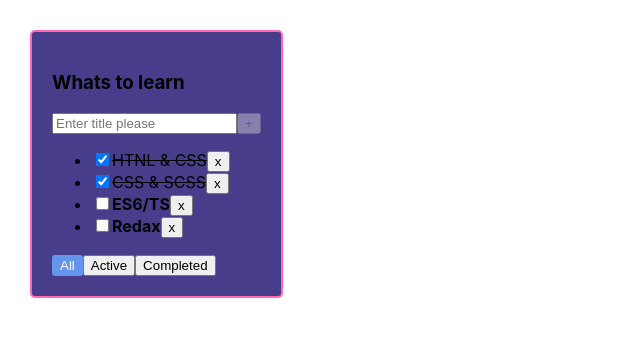
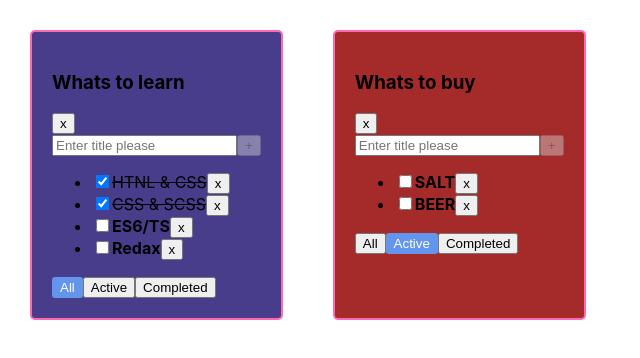
Before and after one commit to Alex62510/1-todolist, a React (Create React App) app: page / in a window 1280 px wide. Shown: the top 358 px of the page, without its empty margins (0-640 px from the left). Built offline with nearby package versions, Linux system fonts and the light colour scheme.

Commit message:
commit-05- todolists in useState

```diff
--- a/src/App.tsx
+++ b/src/App.tsx
@@ -9,59 +9,89 @@ export type TaskType = {
     title: string
     isDone: boolean
 }
+export type TodolistType = {
+    id: string
+    title: string
+    filter: FilterVuluesType
+
+}
+type TaskStateType = {
+    [todlistId: string]: Array<TaskType>
+}
 
 function App(): JSX.Element {
+    const TodolistId_1 = v1()
+    const TodolistId_2 = v1()
 
-    const [tasks, setTasks] = useState<Array<TaskType>>([
-        {id: v1(), title: "HTNL & CSS", isDone: true},
-        {id: v1(), title: "CSS & SCSS", isDone: true},
-        {id: v1(), title: "ES6/TS", isDone: false},
-        {id: v1(), title: "Redax", isDone: false},
+    const [todoLists, setTodolists] = useState<Array<TodolistType>>([
+        {id: TodolistId_1, title: "Whats to learn", filter: "All"},
+        {id: TodolistId_2, title: "Whats to buy", filter: "Active"},
     ])
-    const [filter, setFilter] = useState<FilterVuluesType>("All")
 
-    const changeTodoListFilter = (filter: FilterVuluesType) => {
-        setFilter(filter)
+    const [tasks, setTasks] = useState<TaskStateType>({
+        [TodolistId_1]: [
+            {id: v1(), title: "HTNL & CSS", isDone: true},
+            {id: v1(), title: "CSS & SCSS", isDone: true},
+            {id: v1(), title: "ES6/TS", isDone: false},
+            {id: v1(), title: "Redax", isDone: false}
+        ],
+        [TodolistId_2]: [
+            {id: v1(), title: "WATER", isDone: true},
+            {id: v1(), title: "BREAD", isDone: true},
+            {id: v1(), title: "SALT", isDone: false},
+            {id: v1(), title: "BEER", isDone: false}
+        ]
+    })
+    const addTask = (title: string, todlistId: string) => {
+        const newTask: TaskType = {id: v1(), title: title, isDone: true}
+        setTasks({...tasks, [todlistId]: [newTask, ...tasks[todlistId]]})
     }
-    const addTask = (title: string) => {
-        const newTask: TaskType = {
-            id: v1(), title: title, isDone: true
-        }
-        setTasks([newTask, ...tasks])
+    const remoteTask = (taskId: string, todlistId: string) => {
+        setTasks({...tasks, [todlistId]: tasks[todlistId].filter(task => task.id !== taskId)})
+
     }
-    const remoteTask = (taskId: string) => {
-        setTasks(tasks.filter(task => task.id !== taskId))
-        console.log(tasks)
+    const changeTaskStatus = (taskId: string, newisDone: boolean, todlistId: string) => {
+        setTasks({...tasks, [todlistId]: tasks[todlistId].map(t => t.id === taskId ? {...t, isDone: newisDone} : t)})
     }
-    const changeTaskStatus = (taskId: string, newisDone: boolean) => {
-        setTasks(tasks.map(t => t.id === taskId ? {...t, isDone: newisDone} : t))
+    const changeTodoListFilter = (filter: FilterVuluesType, todlistId: string) => {
+        setTodolists(todoLists.map(t => t.id === todlistId ? {...t, filter: filter} : t))
     }
 
     const getFiltredTaskForRender = (taskslist: Array<TaskType>, filterValue: FilterVuluesType) => {
         switch (filterValue) {
             case "Active":
-                return  taskslist.filter((t) => !t.isDone)
+                return taskslist.filter((t) => !t.isDone)
             case "Completed":
-                return  taskslist.filter((t) => t.isDone)
+                return taskslist.filter((t) => t.isDone)
             default:
-                return  taskslist
+                return taskslist
         }
     }
-    let taskForRender: Array<TaskType> = getFiltredTaskForRender(tasks, filter)
-
-    return (
-        <div className="App">
+    const removeTodoLists = (todlistId: string) => {
+        setTodolists(todoLists.filter(t => t.id !== todlistId))
+        delete tasks[todlistId]
+    }
+    const todolistsComponents = todoLists.map(t => {
+        let taskForRender: Array<TaskType> = getFiltredTaskForRender(tasks[t.id], t.filter)
+        return (
             <Todolist
-                filter={filter}
+                key={t.id}
+                todlistId={t.id}
+                filter={t.filter}
                 changeTaskStatus={changeTaskStatus}
                 remoteTask={remoteTask}
-                title={"Whats to learn"}
+                title={t.title}
                 tasks={taskForRender}
                 changeTodoListFilter={changeTodoListFilter}
                 addTask={addTask}
-            />
+                removeTodoLists={removeTodoLists}
+            />)
+    })
+    return (
+        <div className="App">
+            {todolistsComponents}
         </div>
-    );
+    )
 }
 
 export default App;
--- a/src/Todolist.tsx
+++ b/src/Todolist.tsx
@@ -4,11 +4,13 @@ import {FilterVuluesType, TaskType} from "./App";
 type TodolistPropsType = {
     title: string
     tasks: Array<TaskType>
-    remoteTask: (taskId: string) => void
-    changeTodoListFilter: (filter: FilterVuluesType) => void
+    remoteTask: (taskId: string, todlistId: string) => void
+    changeTodoListFilter: (filter: FilterVuluesType, todlistId: string) => void
     filter: FilterVuluesType
-    changeTaskStatus: (taskId: string, newisDone:boolean) => void
-    addTask: (title: string) => void
+    changeTaskStatus: (taskId: string, newisDone:boolean, todlistId: string) => void
+    addTask: (title: string, todlistId: string) => void
+    todlistId: string
+    removeTodoLists:(todlistId: string)=>void
 }
 
 const Todolist: FC<TodolistPropsType> = (props) => {
@@ -37,8 +39,8 @@ const Todolist: FC<TodolistPropsType> = (props) => {
             e.key === "Enter" && addTask()
         }
     const todoListItems = props.tasks.map((task) => {
-        const removeTaskHandler = () => props.remoteTask(task.id)
-        const changeTaskStatus = (e:ChangeEvent<HTMLInputElement>) => props.changeTaskStatus(task.id, e.currentTarget.checked)
+        const removeTaskHandler = () => props.remoteTask(task.id,props.todlistId)
+        const changeTaskStatus = (e:ChangeEvent<HTMLInputElement>) => props.changeTaskStatus(task.id, e.currentTarget.checked,props.todlistId)
 
         return (
             <li>
@@ -54,7 +56,7 @@ const Todolist: FC<TodolistPropsType> = (props) => {
     const addTask = () => {
         const trimmedTitle= title.trim()
         if(trimmedTitle){
-            props.addTask(trimmedTitle)
+            props.addTask(trimmedTitle,props.todlistId)
         } else {setError(true)}
         setTitle("")
     }
@@ -64,6 +66,7 @@ const Todolist: FC<TodolistPropsType> = (props) => {
     return (
         <div className={todoClass}>
             <h3>{props.title}</h3>
+            <button onClick={()=>props.removeTodoLists(props.todlistId)}>x</button>
             <div>
                 <input
                     onKeyDown={onKeyDownAddTaskHandler}
@@ -87,21 +90,21 @@ const Todolist: FC<TodolistPropsType> = (props) => {
                 <button
                     className={props.filter==='All'?'btn-active' : ""}
                     onClick={() => {
-                    props.changeTodoListFilter("All")
+                    props.changeTodoListFilter("All",props.todlistId)
                 }}>
                     All
                 </button>
                 <button
                     className={props.filter==='Active'?'btn-active' : ""}
                     onClick={() => {
-                    props.changeTodoListFilter("Active")
+                    props.changeTodoListFilter("Active",props.todlistId)
                 }}>
                     Active
                 </button>
                 <button
                     className={props.filter==='Completed'?'btn-active' : ""}
                     onClick={() => {
-                    props.changeTodoListFilter("Completed")
+                    props.changeTodoListFilter("Completed",props.todlistId)
                 }}>
                     Completed
                 </button>
```
